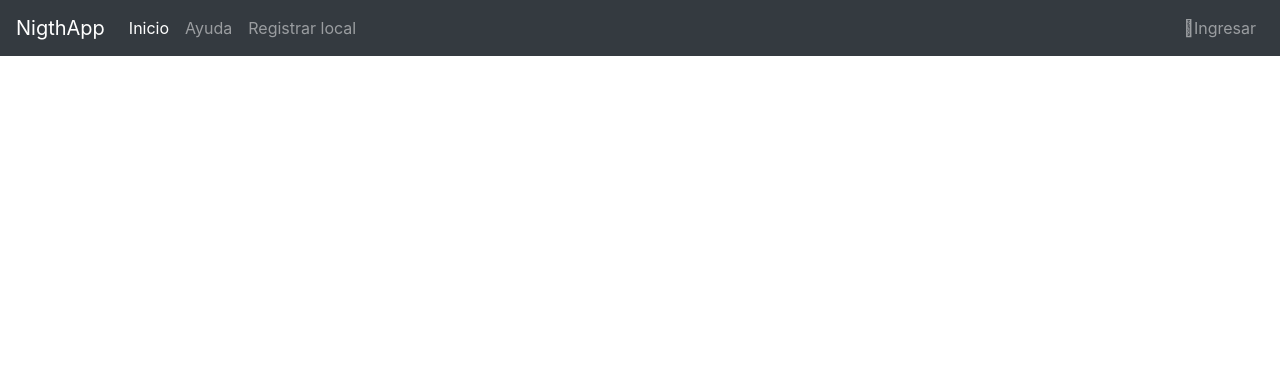
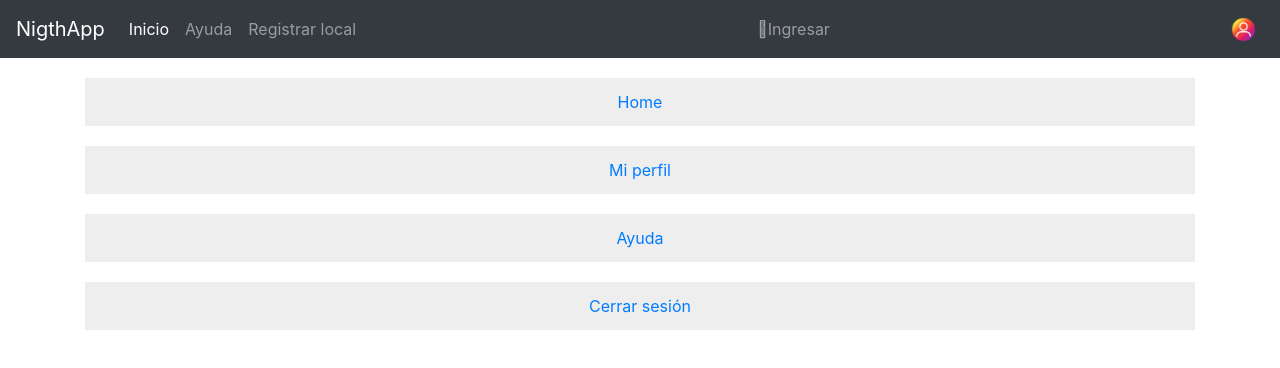
Before and after one commit to Leorebollini/NigthAppFront, a React (Create React App) app: page /menu in a window 1280 px wide. Shown: the top 368 px of the page. Built offline with nearby package versions, Linux system fonts and the light colour scheme.

Commit message:
Ruteo y creacion de menu usuario

```diff
--- a/src/App.css
+++ b/src/App.css
@@ -7,9 +7,11 @@
   min-height: 120px;
   max-height: 319px;
   text-align: center;
-
 }
-
+.perfil {
+  width: 25px;
+  height: 25px;
+}
 .form_text{
   font-size: 20px;
 }
@@ -122,3 +124,19 @@ cursor: pointer;
   0% { transform: rotate(0deg); }
   100% { transform: rotate(360deg); }
 }
+.mostrar{
+  display: block;
+}
+.ocultar{
+  display: none;
+}
+.menu{
+  margin-top: 20px;
+  background-color: #eee; /* Grey background color */
+  color: black; /* Black text color */
+  display: block; /* Make the links appear below each other */
+  padding: 12px; /* Add some padding */
+}
+.menu a:hover {
+  color: #393434;
+}
--- a/src/App.js
+++ b/src/App.js
@@ -11,6 +11,7 @@ import Recuperar from  './components/RecuperarC.jsx'
 import LocalP from './components/LocalP.jsx';
 import UsuarioP from './components/UsuarioP.jsx';
 import Condiciones from './components/Condiciones.jsx';
+import MenuUsuario from './components/MenuUsuario';
 import {BrowserRouter as Router, Link, Route, Switch, NavLink} from 'react-router-dom';
 
 class App extends Component {
@@ -30,6 +31,7 @@ class App extends Component {
           <Route path='/UsuarioP' component={UsuarioP}/>
           <Route path='/Condiciones' component={Condiciones}/>
           <Route path='/Recuperar' component={Recuperar}/>
+          <Route path='/menu' component={MenuUsuario}/>
         </div>
       </Router>
     )
--- a/src/components/About.jsx
+++ b/src/components/About.jsx
@@ -3,7 +3,9 @@ import React, {Component} from 'react';
 class About extends Component{
     render(){
         return(
-            <h1>BOQUITA EL MÁS GRANDE PAPÁ</h1>
+            <div className="container">
+                <h1>BOQUITA EL MÁS GRANDE PAPÁ</h1>
+            </div>
         )
     }
 }
--- /dev/null
+++ b/src/components/MenuUsuario.jsx
@@ -0,0 +1,27 @@
+import React, { Component } from 'react'
+
+class MenuUsuario extends Component {
+  render() {
+    return (
+    <div className="MenuUsuario">
+        <div className="container">
+            <div className="form-group">
+              <div className="menu text-center">
+                  <span><a href="/inicio">Home</a></span>
+              </div>
+              <div className="menu text-center">
+                  <span><a href="#">Mi perfil</a></span>
+              </div>
+              <div className="menu text-center">
+                  <span><a href="/about">Ayuda</a></span>
+              </div>
+              <div className="menu text-center">
+                  <span><a href="/inicio">Cerrar sesión</a></span>
+              </div>
+          </div>
+        </div>
+    </div>
+    )
+  }
+}
+export default MenuUsuario;
--- a/src/components/Navbar.jsx
+++ b/src/components/Navbar.jsx
@@ -1,4 +1,5 @@
 import React, {Component} from 'react';
+import { ENGINE_METHOD_NONE } from 'constants';
 
 class Navbar extends Component {
     render(){
@@ -23,9 +24,14 @@ class Navbar extends Component {
                                         <a href="/RegistroLocales" className="nav-link">Registrar local</a>
                                     </li>
                                 </ul>
-                                <ul className="nav navbar-nav ml-auto">
+                                <ul className="nav navbar-nav ml-auto" id="ingresar">
                                     <li className="nav-item">
                                         <a className="nav-link" data-toggle="modal" href="/iniciosesion"><span className="fas fa-user"></span>Ingresar</a>
+                                    </li>
+                                </ul>
+                                <ul className="nav navbar-nav ml-auto" id="menu">
+                                    <li className="nav-item">
+                                        <a className="nav-link" data-toggle="modal" href="/menu"><img src="img/perfil.png" className="perfil" alt=""/></a>
                                     </li>
                                 </ul>
                             </div>
@@ -36,5 +42,4 @@ class Navbar extends Component {
         )
     }
 }
-
 export default Navbar;
```
Also changed, not shown: public/img/perfil.png (added).
